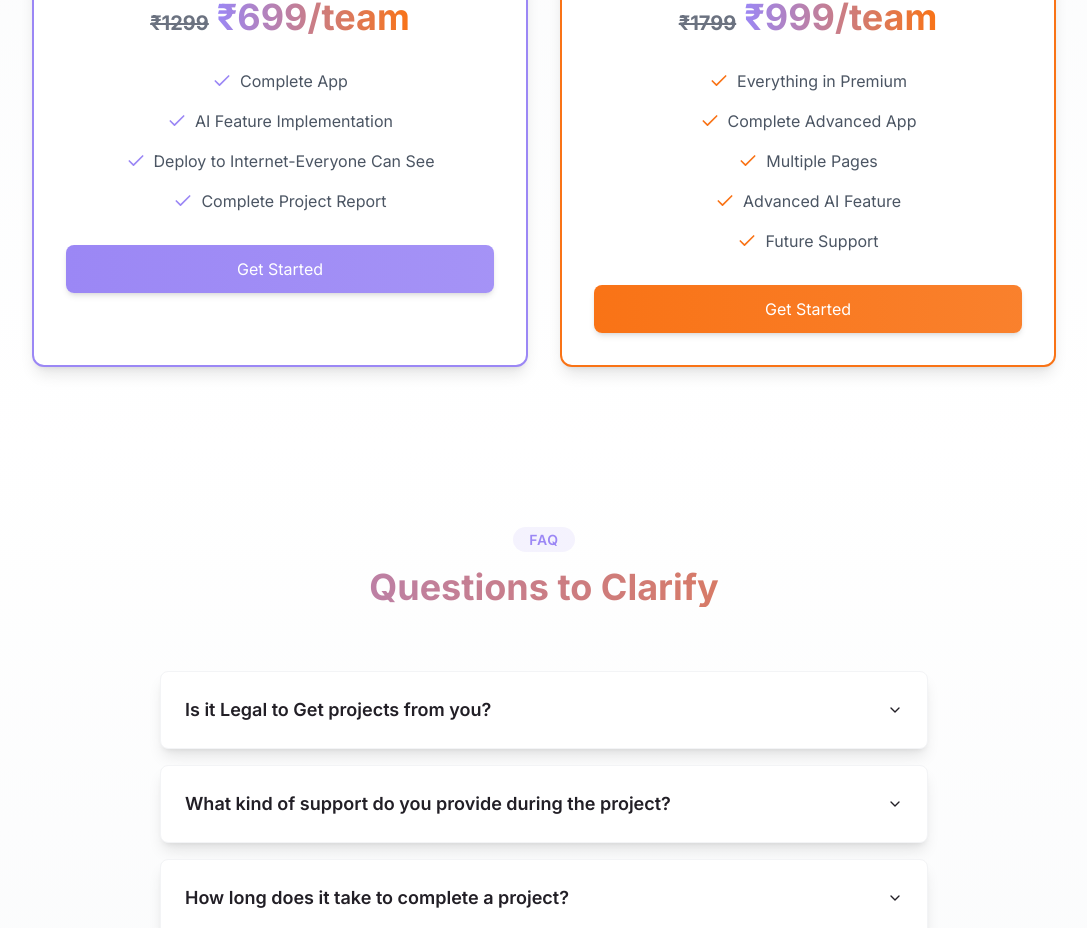
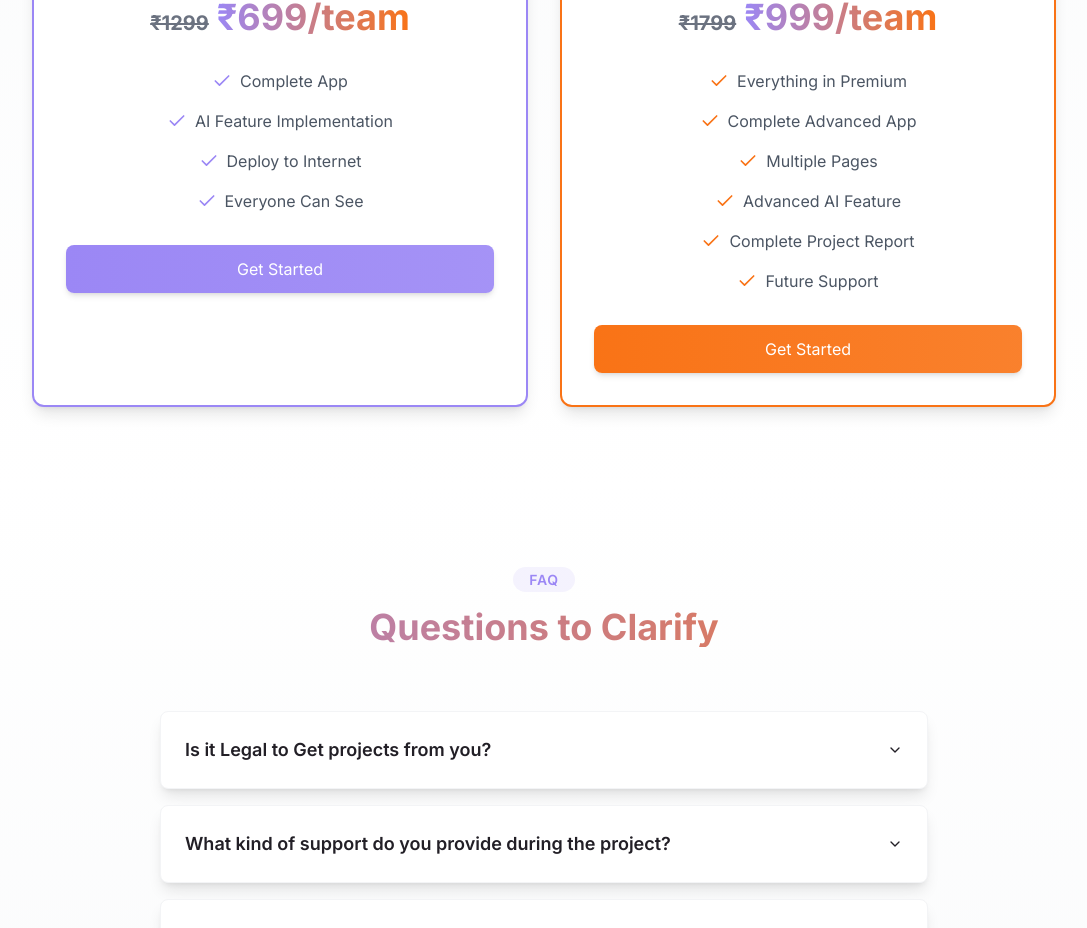
Before and after one commit to Bharanikumar00/sns-project-hub, a React (Vite) app: page / in a window 1280 px wide. Shown: the part 2369-3297 px from the top of the page, without its empty margins (96-1183 px from the left). Built offline with nearby package versions, Linux system fonts and the light colour scheme.

Commit message:
Update PricingSection.tsx

```diff
--- a/src/components/PricingSection.tsx
+++ b/src/components/PricingSection.tsx
@@ -48,14 +48,14 @@ const PricingSection = () => {
       originalPrice: "₹1299",
       discountedPrice: "₹699/team",
       description: "Most popular choice",
-      features: ["Complete App", "AI Feature Implementation", "Deploy to Internet-Everyone Can See", "Complete Project Report"]
+      features: ["Complete App", "AI Feature Implementation", "Deploy to Internet", "Everyone Can See"]
     },
     {
       name: "Elite",
       originalPrice: "₹1799",
       discountedPrice: "₹999/team",
       description: "For Outstanding Projects",
-      features: ["Everything in Premium", "Complete Advanced App", "Multiple Pages", "Advanced AI Feature", "Future Support"]
+      features: ["Everything in Premium", "Complete Advanced App", "Multiple Pages", "Advanced AI Feature","Complete Project Report", "Future Support"]
     }
   ];
 
```
